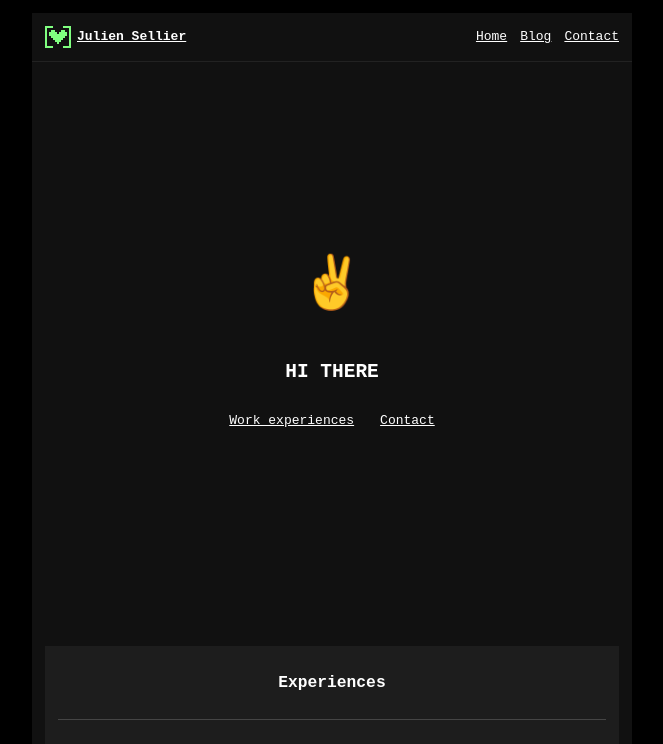
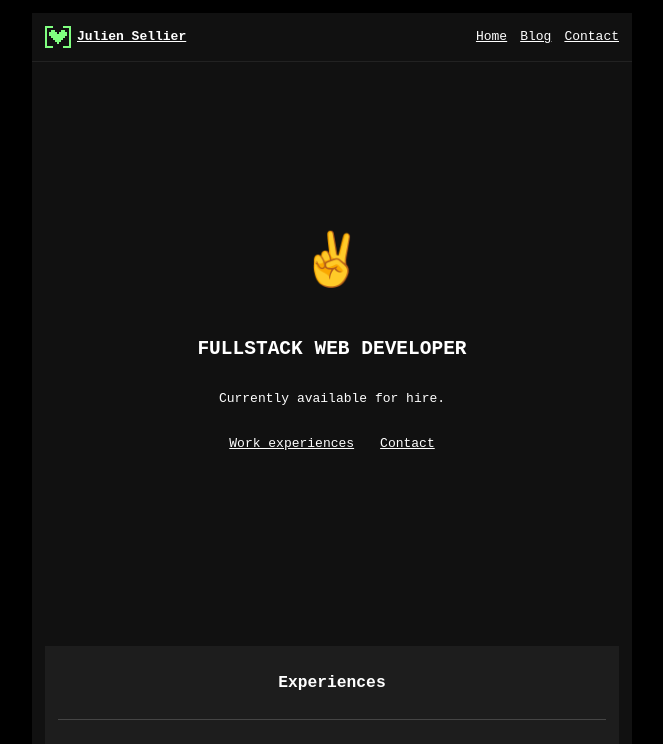
Before and after one commit to ejuju/personal_website, a SvelteKit app: page / in a window 1280 px wide. Shown: the top 744 px of the page, without its empty margins (308-971 px from the left). Built offline with nearby package versions, Linux system fonts and the light colour scheme.

Commit message:
update intro to homepage and readme

```diff
--- a/src/routes/+page.svelte
+++ b/src/routes/+page.svelte
@@ -8,8 +8,9 @@
 	<section class="intro">
 		<h1>
 			<span>✌️</span><br />
-			Hi there
+			Fullstack web developer<br />
 		</h1>
+		<p>Currently available for hire.</p>
 		<nav>
 			<a href="#experiences">Work experiences</a>
 			<a href="/contact">Contact</a>
```
Also changed, not shown: 1 other file (tests, documents, lock files or other folders).
